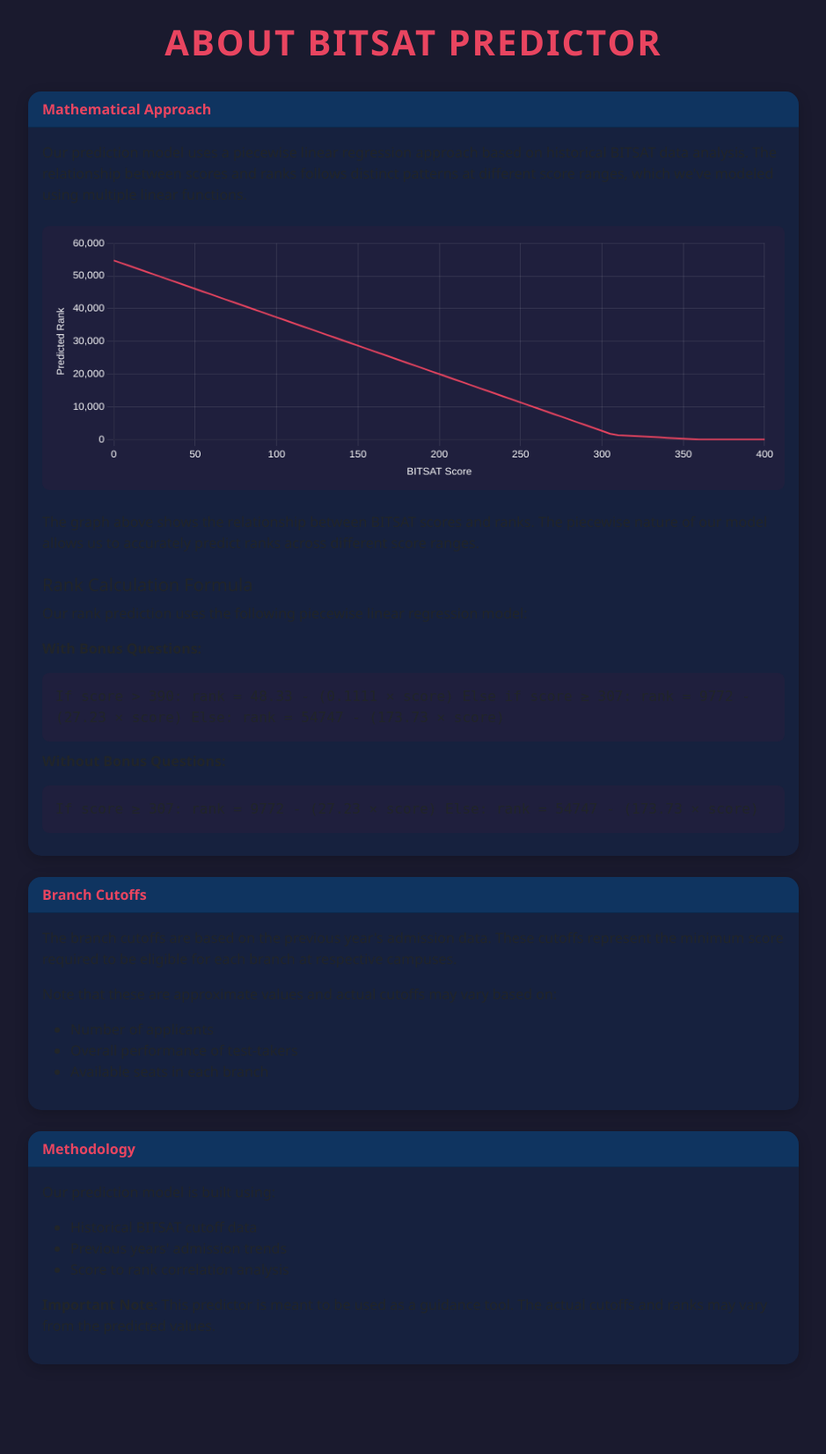
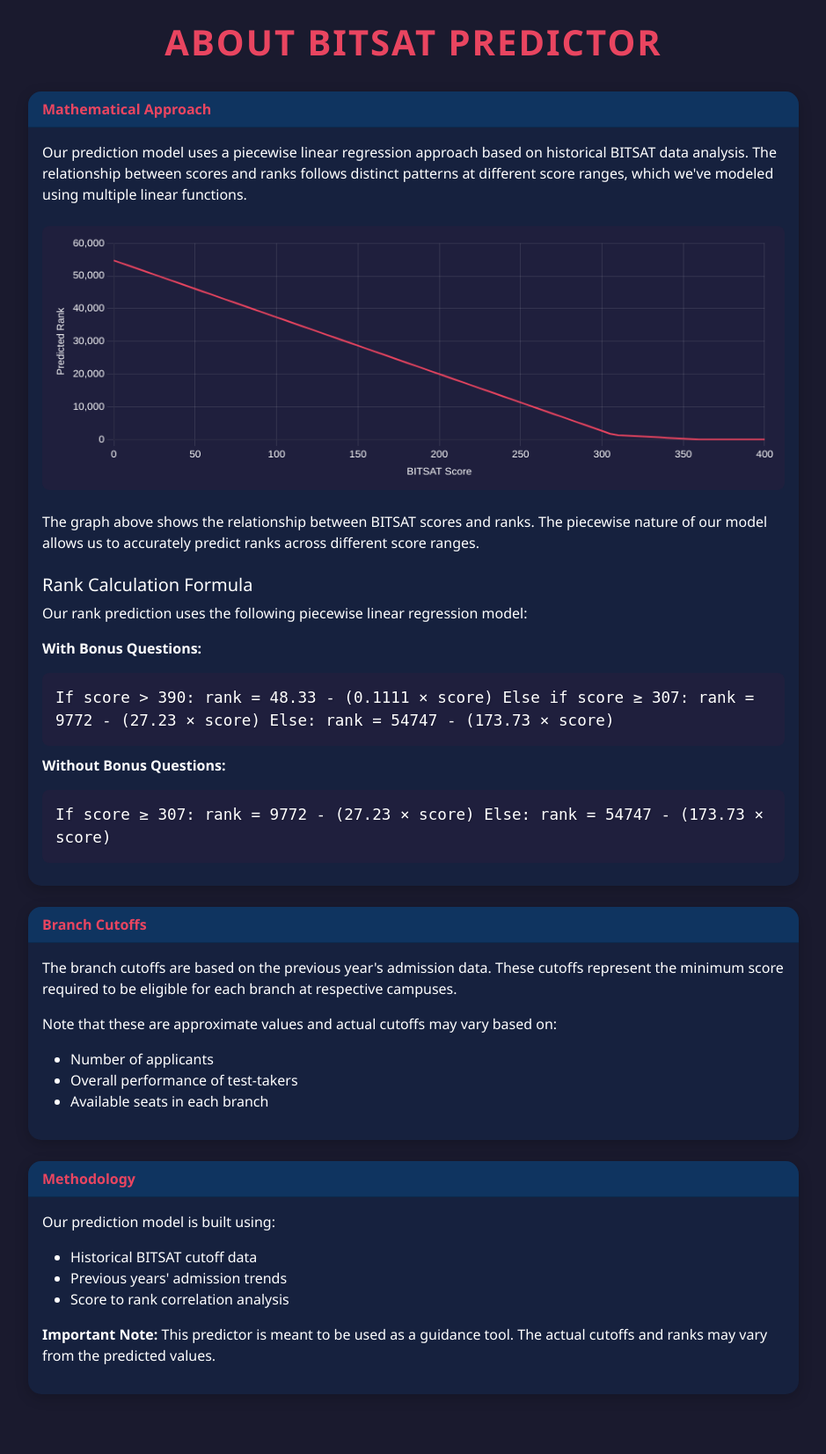
Before and after one commit to twistedwiz2222/bitsat-branch-predictor, a Flask app: page /about in a window 1280 px wide. Shown: the part 72-1725 px from the top of the page at 88% size, without its empty margins (170-1109 px from the left). Before the commit the page ends 1623 px from the top, so only its background shows below. Run offline with Flask 3, Linux system fonts and the light colour scheme.

Commit message:
Assistant checkpoint: Improve text visibility in about page
Assistant generated file changes:
- templates/about.html: Improve text visibility in about page, Enhance heading and formula visibility

---

User prompt:

text not visible

Replit-Commit-Author: Assistant
Replit-Commit-Session-Id: f357efe3-2300-436e-83fa-c67ca6e384e2

```diff
--- a/templates/about.html
+++ b/templates/about.html
@@ -21,6 +21,7 @@
             box-shadow: 0 4px 15px rgba(0,0,0,0.2);
             border-radius: 15px;
             margin-bottom: 20px;
+            color: #ffffff;
         }
         .card-header {
             background: #0f3460;
@@ -34,6 +35,9 @@
             border-radius: 8px;
             font-family: monospace;
             margin: 10px 0;
+            color: #ffffff;
+            font-size: 1.1em;
+            text-shadow: 1px 1px 2px rgba(0,0,0,0.2);
         }
         h1 {
             color: #e94560;
```
